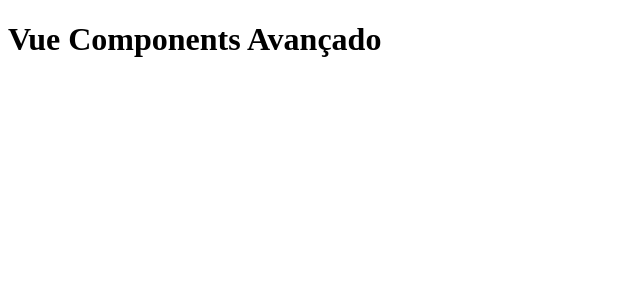
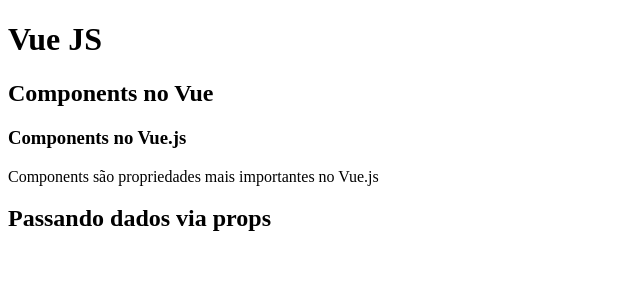
Before and after one commit to taironedias/vue-init, a Vue app in the folder with-docker/code/vue-components-avancado/: page / in a window 1280 px wide. Shown: the top 300 px of the page, without its empty margins (0-640 px from the left). Built offline with nearby package versions, Linux system fonts and the light colour scheme.

Commit message:
criando o post component, passando dados para ele e customizando o template com slots

```diff
--- a/with-docker/code/vue-components-avancado/src/App.vue
+++ b/with-docker/code/vue-components-avancado/src/App.vue
@@ -1,5 +1,25 @@
 <template>
   <div id="app">
-    <h1>Vue Components Avançado</h1>
+    <h1>Vue JS</h1>
+
+    <Post titulo="Components no Vue">
+      <h3>Components no Vue.js</h3>
+      <p>Components são propriedades mais importantes no Vue.js</p>
+    </Post>
+
+    <Post titulo="Passando dados via props"/>
+
+
   </div>
 </template>
+
+<script>
+
+import Post from './components/Post';
+
+export default {
+  components: {
+    Post
+  }
+}
+</script>
--- /dev/null
+++ b/with-docker/code/vue-components-avancado/src/components/Post.vue
@@ -0,0 +1,14 @@
+<template>
+    <div>
+        <h2>{{ titulo }}</h2>
+        <slot></slot>
+    </div>
+</template>
+
+<script>
+export default {
+    props: {
+        titulo: String
+    }
+}
+</script>
```
